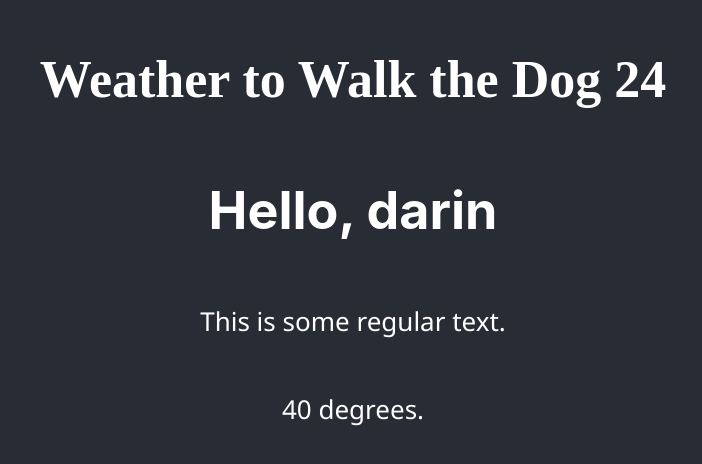
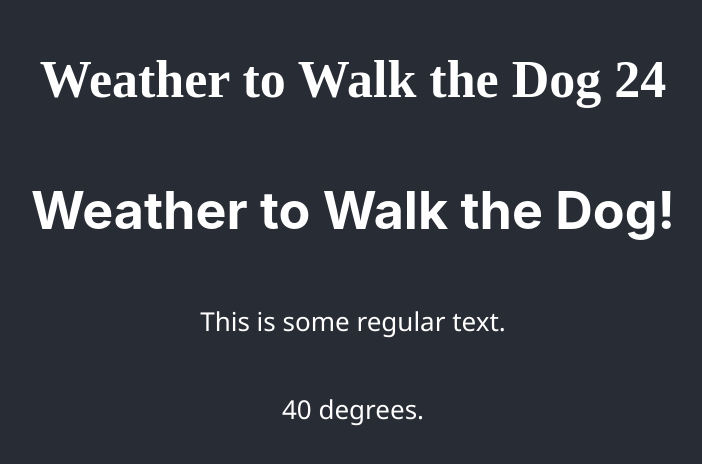
Before and after one commit to darintrimillos/weathertowalkthedog, a React (Create React App) app: page / in a window 1280 px wide. Shown: the part 166-630 px from the top of the page, without its empty margins (287-989 px from the left). Built offline with nearby package versions, Linux system fonts and the light colour scheme; a web font is replaced by a local one.

Commit message:
fix first typescript error so it renders

```diff
--- a/src/components/container/Container.tsx
+++ b/src/components/container/Container.tsx
@@ -1,15 +1,18 @@
 import React from 'react';
 
-// interface State {
-//     weatherData: object;
-// };
+export default class Container extends React.Component {
+  // constructor(props) {
+  //   super(props);
+  //   this.state = {};
+  // }
 
-class Container extends React.Component {
-    state: {};
-
-    render() {
-        return <h1>Hello, darin</h1>;
-    }
+  render() {
+    return (
+      <div className="container">
+        <div className="header">
+          <h1>Weather to Walk the Dog!</h1>
+        </div>
+      </div>
+    );
+  }
 }
-
-export default Container;
```
Also changed, not shown: src/components/search/Search.tsx (+9 -0 lines).
